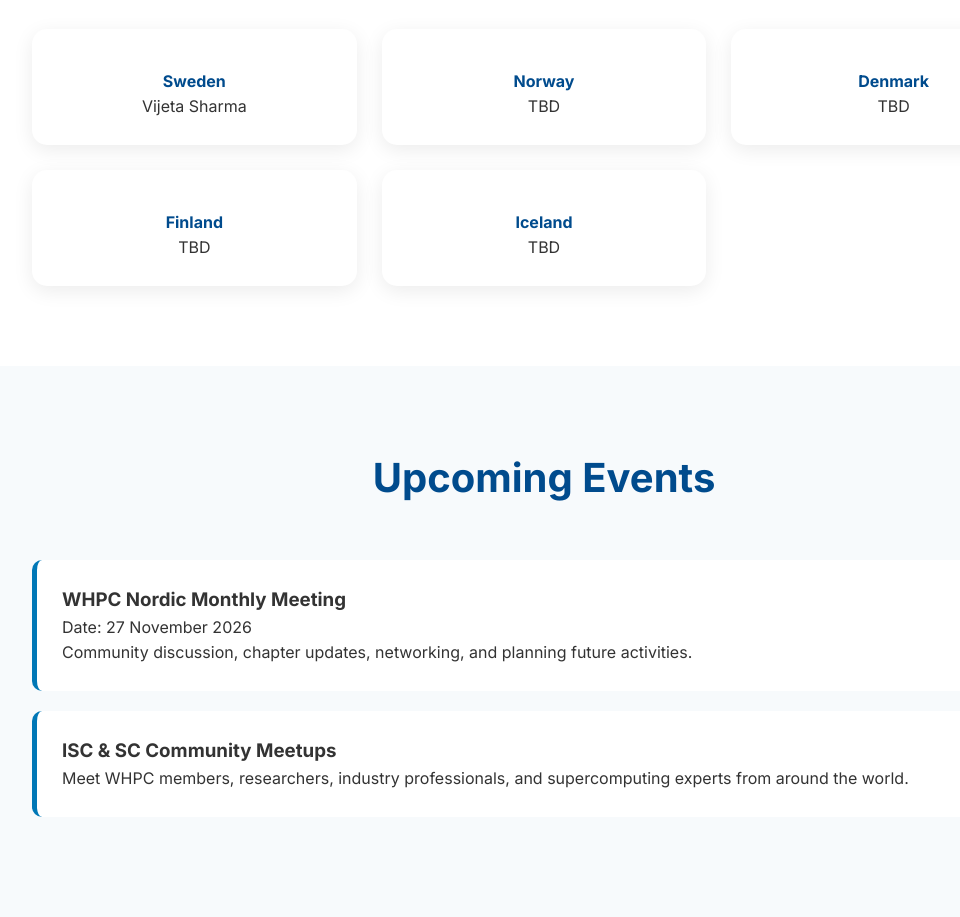
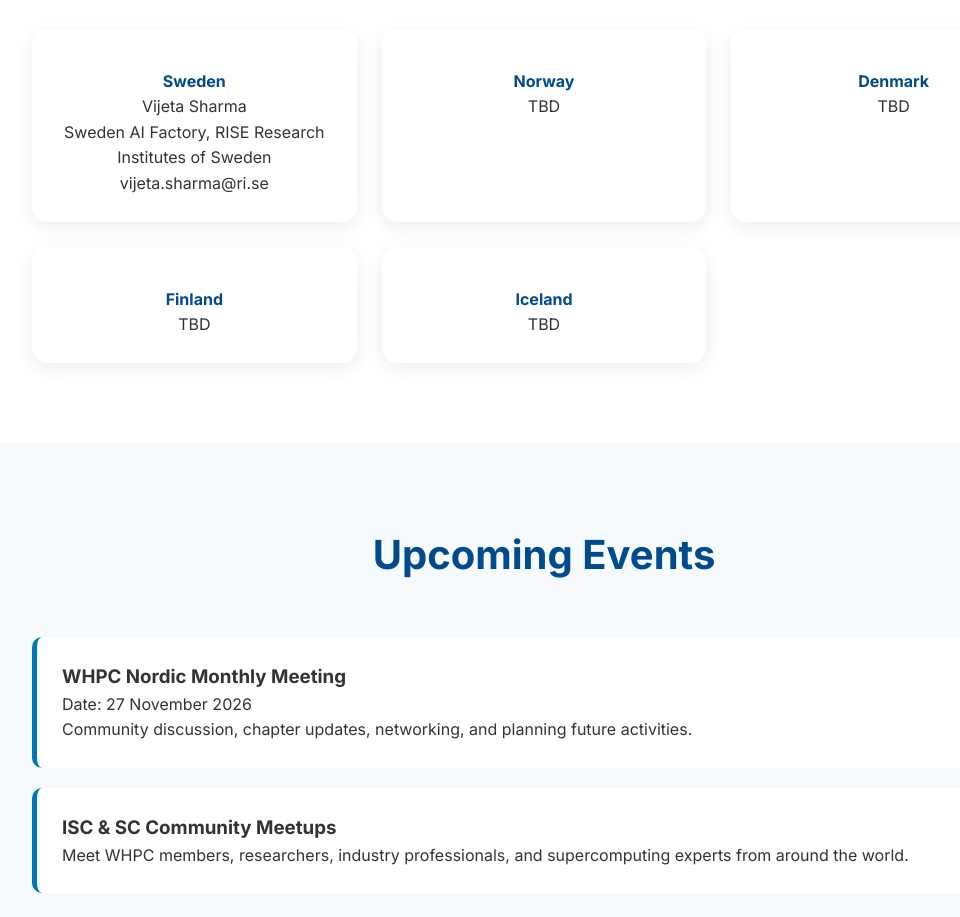
Before and after one commit to whpcnordic/whpc-nordic.github.io, a plain HTML site: page index.html in a window 1280 px wide. Shown: the part 2240-3157 px from the top of the page, without its empty margins (96-1056 px from the left). Drawn offline with Linux system fonts and the light colour scheme.

Commit message:
Update index.html

```diff
--- a/index.html
+++ b/index.html
@@ -325,6 +325,8 @@ industry, and national supercomputing centers.
 <div class="member">
 <h4>Sweden</h4>
 <p>Vijeta Sharma</p>
+<p>Sweden AI Factory, RISE Research Institutes of Sweden</p>
+<p>vijeta.sharma@ri.se</p>
 </div>
 
 <div class="member">
```
